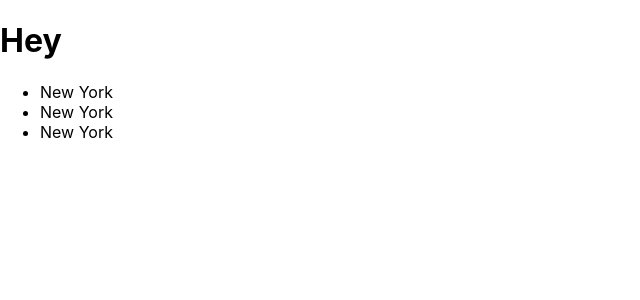
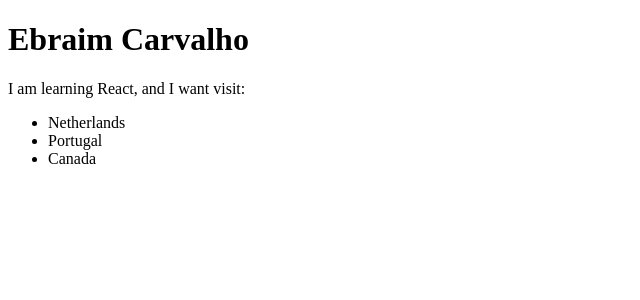
Before and after one commit to ebraimcarvalho/exercicios-projetos, a React (Create React App) app in the folder frontend-desafios/react-freecodecamp/: page / in a window 1280 px wide. Shown: the top 300 px of the page, without its empty margins (0-640 px from the left). Built offline with nearby package versions, Linux system fonts and the light colour scheme.

Commit message:
create MyInfo - second exercise

```diff
--- a/frontend-desafios/react-freecodecamp/src/index.js
+++ b/frontend-desafios/react-freecodecamp/src/index.js
@@ -1,20 +1,29 @@
 import React from 'react';
 import ReactDOM from 'react-dom';
-import './index.css';
-import App from './App';
+// import './index.css';
+// import App from './App';
 import * as serviceWorker from './serviceWorker';
 
+function MyInfo() {
+  return (
+    <div>
+      <h1>Ebraim Carvalho</h1>
+      <p>I am learning React, and I want visit:</p>
+      <ul>
+        <li>Netherlands</li>
+        <li>Portugal</li>
+        <li>Canada</li>
+      </ul>
+    </div>
+  )
+}
+
 ReactDOM.render(
-  <div>
-    <h1>Hey</h1>
-    <ul>
-      <li>New York</li>
-      <li>New York</li>
-      <li>New York</li>
-    </ul>
-  </div>,
-  document.getElementById('root')
-);
+  <MyInfo />,
+  document.getElementById("root")
+)
+
+
 
 // If you want your app to work offline and load faster, you can change
 // unregister() to register() below. Note this comes with some pitfalls.
```
